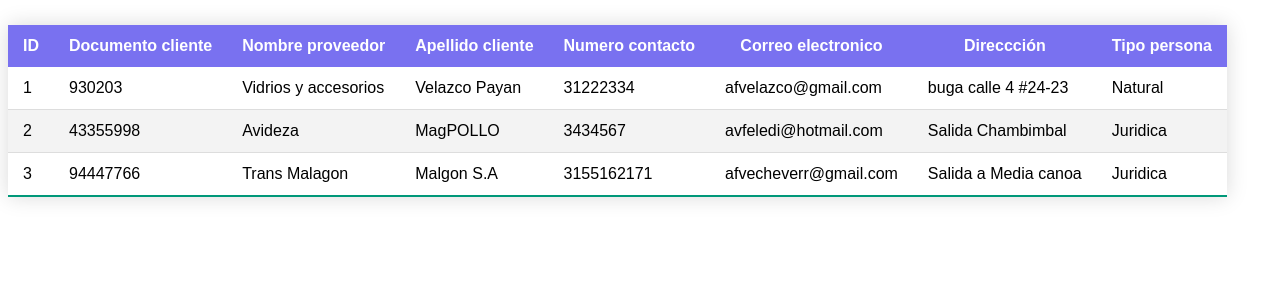
After one commit to Jhon1006/softgi01, a Python web app: template originalSoftgi01/templates/clientes/clientestabla.html in a window 1280 px wide. The commit adds this page. Shown: the top 300 px of the page. Run offline with Jinja, Linux system fonts and the light colour scheme; the template is opened without the code that fills it, so the values that code supplies are empty.

Commit message:
css en tabla cliente y registrocliente

```diff
--- /dev/null
+++ b/originalSoftgi01/static/css/clientestabla.css
@@ -0,0 +1,22 @@
+table {
+    border-collapse: collapse;
+     margin: 25px 0;
+     font-size: 1em;
+     font-family: sans-serif;
+     min-width: 450px;
+     box-shadow: 0 0 20px rgba(0, 0, 0, 0.15);
+    }
+    table thead tr { background-color:  #7971f0;
+        color: #ffffff; text-align: middle;
+     }
+     table th, td {
+        padding: 12px 15px;
+     }
+     table tbody tr {
+        border-bottom: 1px solid #dddddd;
+     }
+     table tbody tr:nth-of-type(even) {
+         background-color: #f3f3f3;
+         }table tbody tr:last-of-type {
+             border-bottom: 2px solid #009879;
+             }
--- /dev/null
+++ b/originalSoftgi01/templates/clientes/clientestabla.html
@@ -0,0 +1,68 @@
+<!DOCTYPE html>
+<html lang="en">
+<head>
+    <meta charset="UTF-8">
+    <meta name="viewport" content="width=device-width, initial-scale=1.0">
+    <title>Visaulización de clientes</title>
+    <link rel="stylesheet" href="/originalSoftgi01/static/css/clientestabla.css">
+    <script>
+        function toggleSearch() {
+            var busquedaInput = document.getElementById("busqueda");
+            if (busquedaInput.style.display === "none") {
+                busquedaInput.style.display = "block";
+            } else {
+                busquedaInput.style.display = "none";
+            }
+        }
+    </script>
+</head>
+<body>
+
+  <table class="content-table">
+    <thead>
+        <tr>
+            <th>ID</th>
+            <th>Documento cliente</th>
+            <th>Nombre proveedor</th>
+            <th>Apellido cliente</th> <!-- Celda cabecera de la columna 3 -->
+            <th>Numero contacto</th>
+            <th>Correo electronico</th>
+            <th>Direccción</th>
+            <th>Tipo persona</th>
+        </tr>
+    </thead>
+    <tbody>
+        <tr>
+            <td>1</td>
+            <td>930203</td>
+            <td>Vidrios y accesorios</td>
+            <td>Velazco Payan</td>
+            <td>31222334</td>
+            <td>afvelazco@gmail.com</td>
+            <td>buga calle 4 #24-23</td>
+            <td>Natural</td>
+        </tr>
+        <tr>
+            <td>2</td>
+            <td>43355998</td>
+            <td>Avideza</td>
+            <td>MagPOLLO</td>
+            <td>3434567</td>
+            <td>avfeledi@hotmail.com</td>
+            <td>Salida Chambimbal</td>
+            <td>Juridica</td>
+        </tr>
+        <tr>
+            <td>3</td>
+            <td>94447766</td>
+            <td>Trans Malagon</td>
+            <td>Malgon S.A</td>
+            <td>3155162171</td>
+            <td>afvecheverr@gmail.com</td>
+            <td>Salida a Media canoa</td>
+            <td>Juridica</td>
+        </tr>
+    </tbody>
+</table>
+</body>
+</html>
```
Also changed, not shown: originalSoftgi01/static/css/registrocliente.css (added, +41 -0 lines), originalSoftgi01/templates/clientes/clientes.html (deleted, +0 -49 lines), originalSoftgi01/templates/clientes/registrocliente.html (+8 -4 lines).
